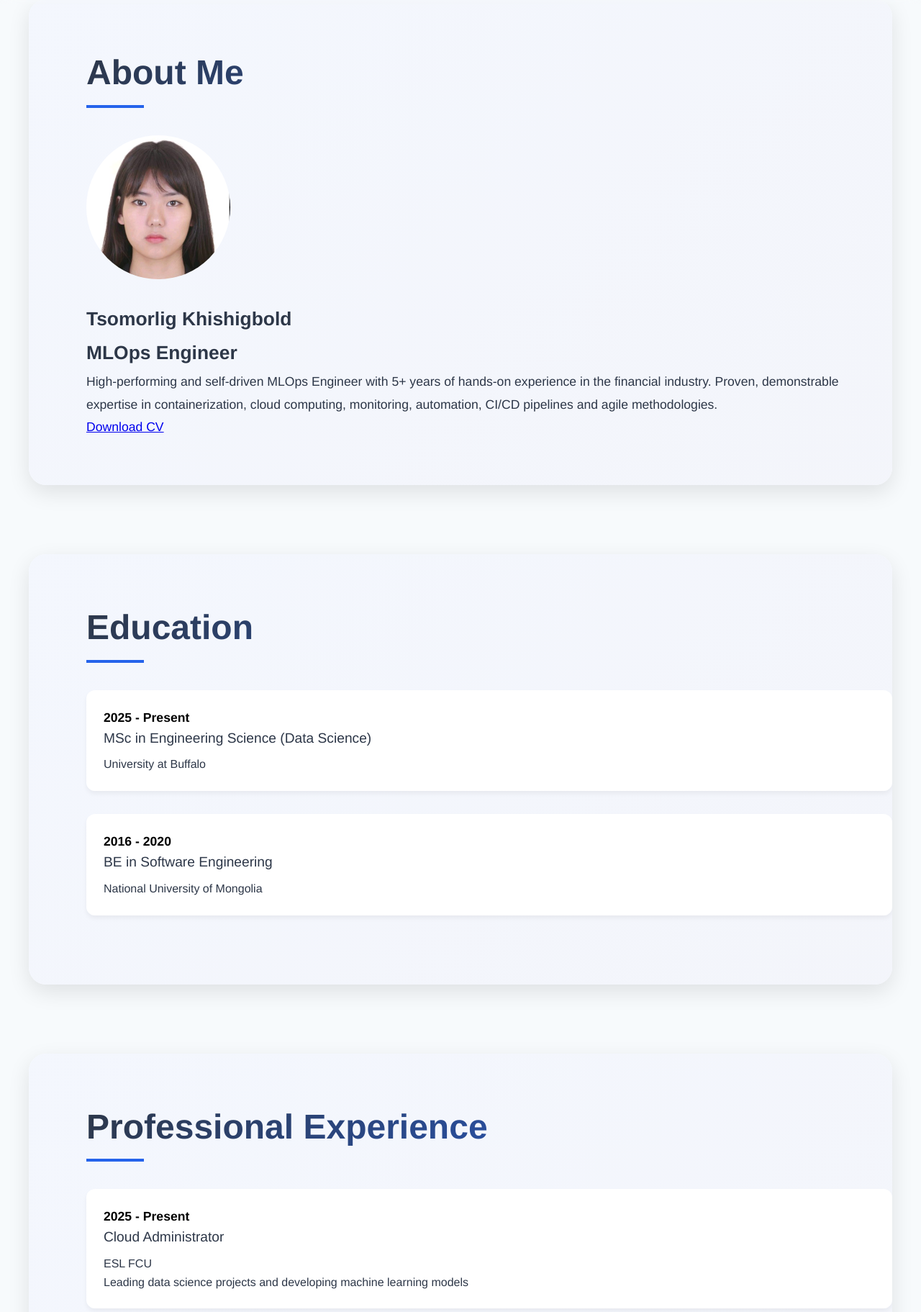
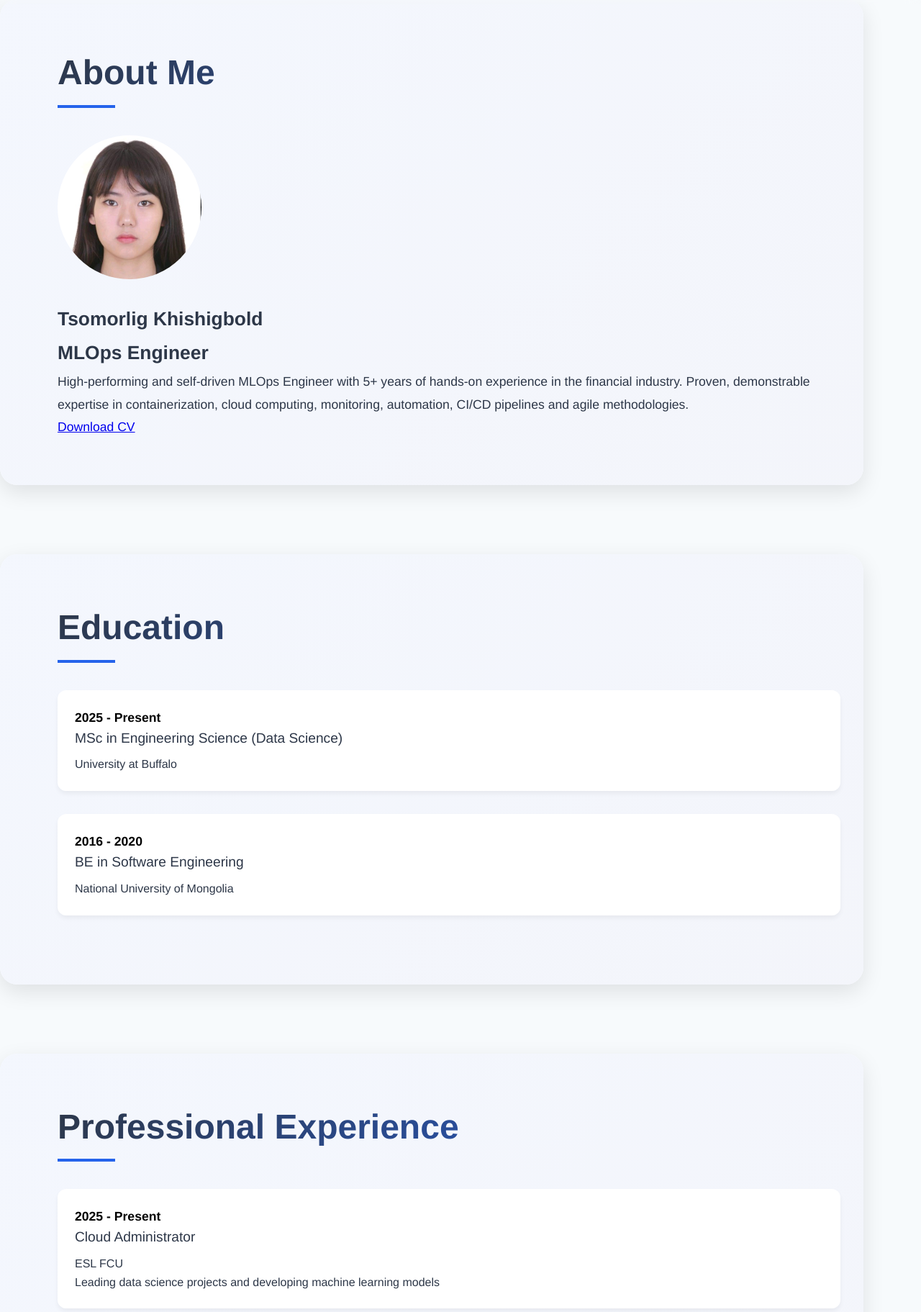
Before and after one commit to blossom143/my-portfolio, a Flask app: page / in a window 1280 px wide. Shown: the part 97-1920 px from the top of the page at 72% size. Run offline with Flask 3, Linux system fonts and the light colour scheme.

Commit message:
Add right margin to timeline items for better spacing

```diff
--- a/static/css/style.css
+++ b/static/css/style.css
@@ -102,6 +102,7 @@ body {
     padding-left: 80px;
     margin-bottom: 3rem;
     margin-top: 6rem;
+    margin-right: 80px;
 }
 
 .about-content {
@@ -120,6 +121,7 @@ body {
     background: rgba(255, 255, 255, 0.95);
     border-radius: 12px;
     box-shadow: 0 4px 6px rgba(0, 0, 0, 0.05);
+    margin-right: 2rem;
 }
 
 .section-title {
```
